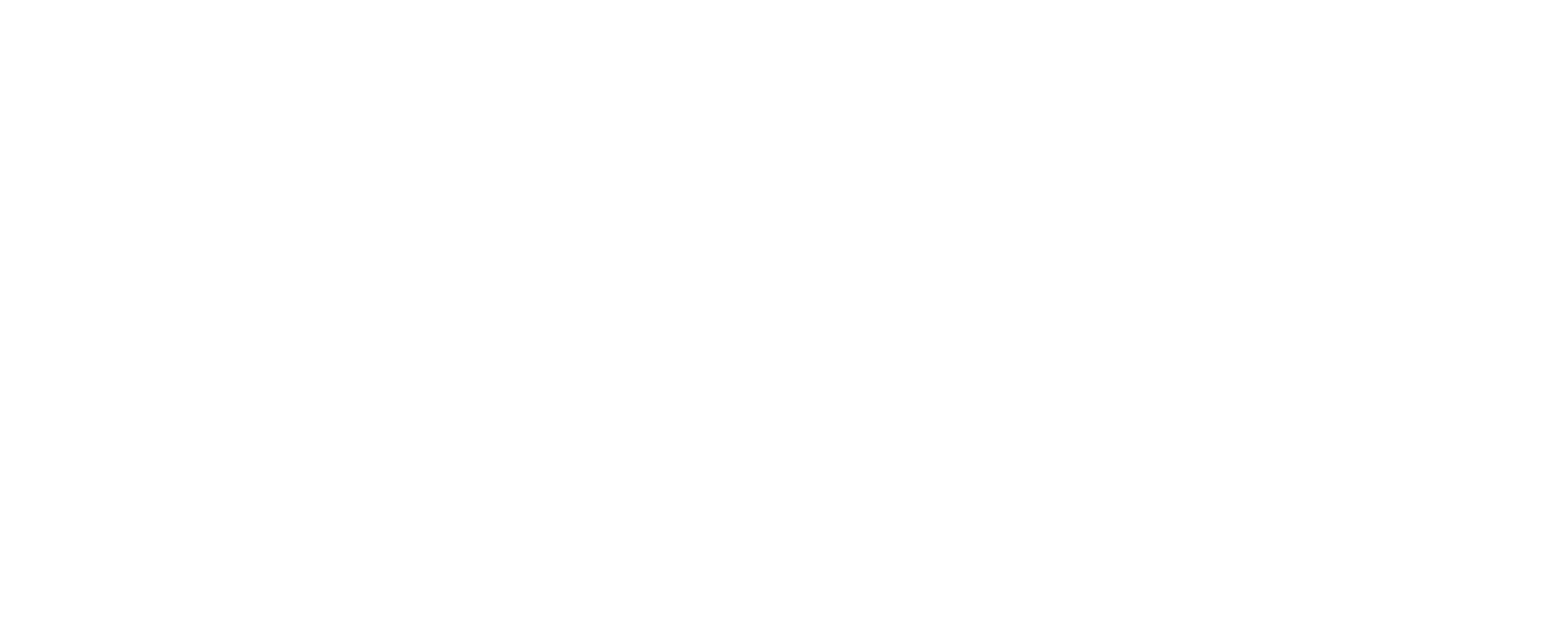
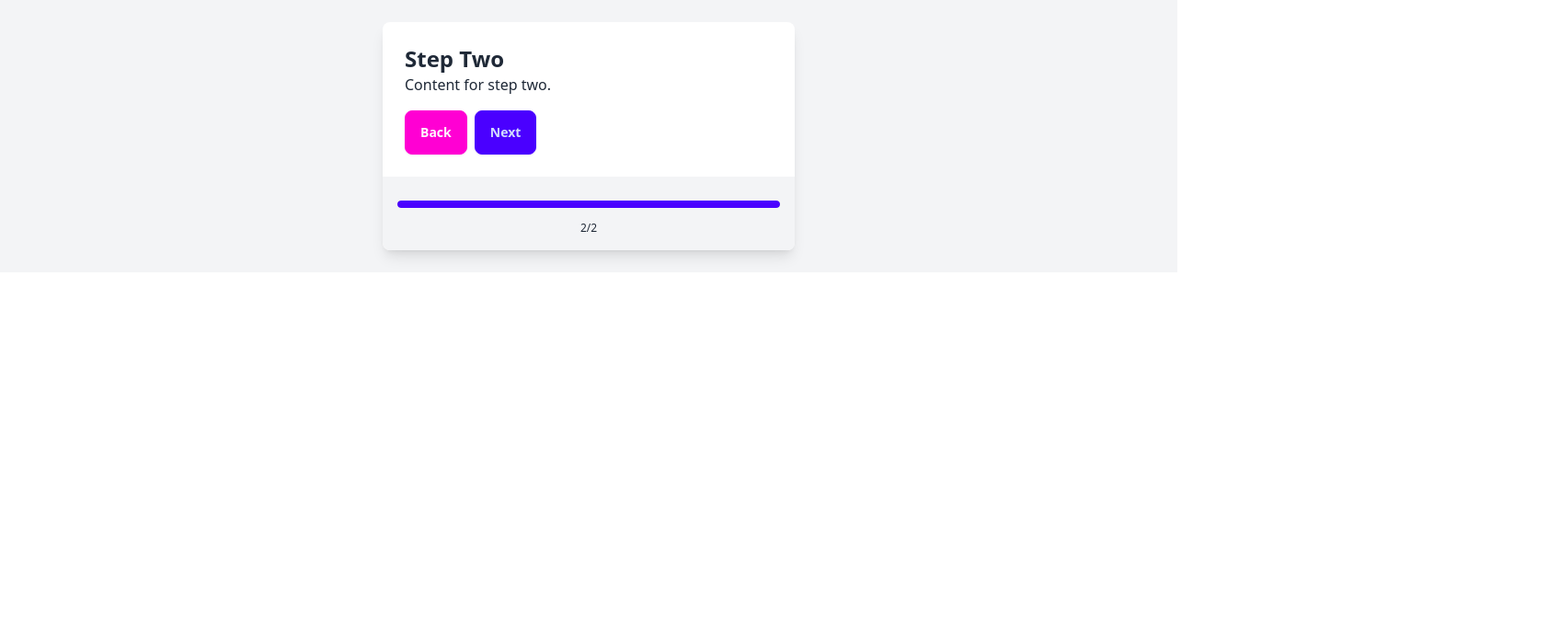
Before and after one commit to jporcenaluk/marino-app, a React (Vite) app in the folder emissions-app/frontend/: page /story/2 in a window 1280 px wide. Before the commit this address had no page. Shown: the top 700 px of the page at 92% size, 1696 px wide, since content can reach past the window. Built offline with nearby package versions, Linux system fonts and the light colour scheme.

Commit message:
now have a progress bar

```diff
--- a/emissions-app/frontend/src/Routes.tsx
+++ b/emissions-app/frontend/src/Routes.tsx
@@ -12,8 +12,8 @@
       <BrowserRouter>
         <Routes>
             <Route element={<StoryLayout />}>
-                <Route path="/story/01" element={<Story01Summary />} />
-                <Route path="/story/02" element={<Story02Next />} />
+                <Route path="/story/1" element={<Story01Summary />} />
+                <Route path="/story/2" element={<Story02Next />} />
             </Route>
             <Route element={<MainLayout />}>
                 <Route path="/" element={<HomePage />} />
--- a/emissions-app/frontend/src/components/Footer.tsx
+++ b/emissions-app/frontend/src/components/Footer.tsx
@@ -0,0 +1,7 @@
+const Footer = () => (
+    <footer className="bg-gray-200 text-center text-xs p-3 absolute bottom-0 w-full">
+      <p>&copy; 2024 Jared Porcenaluk</p>
+    </footer>
+)
+
+export default Footer;
--- a/emissions-app/frontend/src/components/Header.tsx
+++ b/emissions-app/frontend/src/components/Header.tsx
@@ -0,0 +1,7 @@
+const Header = () => (
+    <header className="bg-gray-200 text-center text-xs p-3 absolute bottom-0 w-full">
+      <h1>Marino Maths Week</h1>
+    </header>
+)
+
+export default Header;
--- /dev/null
+++ b/emissions-app/frontend/src/components/ProgressBar.tsx
@@ -0,0 +1,29 @@
+import { useContext } from 'react';
+import { StoryProgressContext } from '../contexts/StoryProgressContext';
+
+const ProgressBar = () => {
+  const context = useContext(StoryProgressContext);
+
+  if (!context) {
+    // The ProgressBar is being used outside of the StoryProgressProvider
+    return null;
+  }
+
+  const { currentStep, totalSteps } = context;
+  const progressPercentage = (currentStep / totalSteps) * 100;
+
+  return (
+    <div className="p-4 bg-gray-100">
+      <div className="w-full">
+        <progress
+          className="progress progress-primary w-full"
+          value={progressPercentage}
+          max="100"
+        ></progress>
+        <div className="text-xs text-center mt-2">{`${currentStep}/${totalSteps}`}</div>
+      </div>
+    </div>
+  );
+};
+
+export default ProgressBar;
--- a/emissions-app/frontend/src/contexts/StoryProgressContext.tsx
+++ b/emissions-app/frontend/src/contexts/StoryProgressContext.tsx
@@ -10,7 +10,7 @@
   undefined
 );
 
-export const ProgressProvider = (props: PropsWithChildren<StoryProgressContextProps>) => {
+export const StoryProgressProvider = (props: PropsWithChildren<StoryProgressContextProps>) => {
   const [currentStep, setCurrentStep] = useState(1);
   const totalSteps = 2; // Total number of steps in the wizard
 
--- a/emissions-app/frontend/src/layouts/MainLayout.tsx
+++ b/emissions-app/frontend/src/layouts/MainLayout.tsx
@@ -1,21 +1,16 @@
 import Header from '../components/Header';
 import Footer from '../components/Footer';
-import ProgressBar from '../contexts/StoryProgressContext';
-import { ReactNode } from 'react';
+import { Outlet } from 'react-router-dom';
 
-interface MainLayoutProps {
-  children: ReactNode;
-}
-
-const MainLayout = ({ children }: MainLayoutProps) => (
-  <div className="font-sans bg-gray-100 p-6">
-    <div className="max-w-md mx-auto bg-white shadow-lg rounded-lg overflow-hidden">
-      <Header />
-      {children}
-      <Footer />
-      <ProgressBar />
+const MainLayout = () => (
+    <div className="font-sans bg-gray-100 p-6">
+        <div className="max-w-md mx-auto bg-white shadow-lg rounded-lg overflow-hidden">
+        <Header />
+        <div>Hi i'm the main layout</div>
+        <Outlet />
+        <Footer />
+        </div>
     </div>
-  </div>
-);
+)
 
 export default MainLayout;
--- a/emissions-app/frontend/src/layouts/StoryLayout.tsx
+++ b/emissions-app/frontend/src/layouts/StoryLayout.tsx
@@ -1,10 +1,11 @@
 import { Outlet } from 'react-router-dom';
 import Header from '../components/Header';
-import ProgressBar from '../contexts/StoryProgressContext';
+import ProgressBar from '../components/ProgressBar';
 import Footer from '../components/Footer';
-import StoryProgressProvider from '../contexts/StoryProgressContext';
+import { StoryProgressProvider } from '../contexts/StoryProgressContext';
 
 const StoryLayout = () => (
+  <StoryProgressProvider>
     <div className="font-sans bg-gray-100 p-6">
       <div className="max-w-md mx-auto bg-white shadow-lg rounded-lg overflow-hidden">
         <Header />
@@ -13,6 +14,7 @@
         <Footer />
       </div>
     </div>
+  </StoryProgressProvider>
 );
 
 export default StoryLayout;
--- a/emissions-app/frontend/src/pages/HomePage.tsx
+++ b/emissions-app/frontend/src/pages/HomePage.tsx
@@ -43,7 +43,7 @@
       const data = await response.json()
       if (response.ok) {
         console.log('Success:', data);
-        navigate('/visualisation')
+        navigate('/story/1')
       } else {
         console.log('Error:', data);
         console.error('API call failed')
--- a/emissions-app/frontend/src/pages/story/Story01Summary.tsx
+++ b/emissions-app/frontend/src/pages/story/Story01Summary.tsx
@@ -1,4 +1,6 @@
-import { useEffect, useState } from 'react';
+import { useEffect, useState, useContext } from 'react';
+import { StoryProgressContext } from '../../contexts/StoryProgressContext';
+import { useNavigate } from 'react-router-dom';
 import './Story01Summary.css';
 
 interface RecordData {
@@ -21,6 +23,22 @@
 function Story01Summary() {
   const [documents, setDocuments] = useState<Document>();
   const [loading, setLoading] = useState(true);
+  const context = useContext(StoryProgressContext);
+  const navigate = useNavigate();
+
+  if (!context) {
+    throw new Error('Story01Summary must be used within a StoryProgressProvider');
+  }
+
+  const { setCurrentStep } = context;
+
+  useEffect(() => {
+    setCurrentStep(1);
+  }, [setCurrentStep]);
+
+  const handleNext = () => {
+    navigate('/story/2');
+  };
 
   useEffect(() => {
     async function fetchDocuments() {
@@ -70,6 +88,9 @@
         <img src="/assets/beach_ball.png" alt="Beach ball representing 1 kg of CO2" className="beach-ball-image" />
       </section>
       <div style={{ display: 'none' }}>{JSON.stringify(documents)}</div>
+      <button className="btn btn-primary mt-4" onClick={handleNext}>
+        Next
+      </button>
     </div>
   );
 }
--- a/emissions-app/frontend/src/pages/story/Story02Next.tsx
+++ b/emissions-app/frontend/src/pages/story/Story02Next.tsx
@@ -1,8 +1,41 @@
+
+import { useEffect, useContext } from 'react';
+import { StoryProgressContext } from '../../contexts/StoryProgressContext';
+import { useNavigate } from 'react-router-dom';
 
 function Story02Next() {
+    const context = useContext(StoryProgressContext);
+    const navigate = useNavigate();
+
+    if (!context) {
+        throw new Error('Story02Next must be used within a StoryProgressProvider');
+    }
+
+    const { setCurrentStep } = context;
+
+    useEffect(() => {
+        setCurrentStep(2);
+    }, [setCurrentStep]);
+
+    const handleNext = () => {
+        navigate('/story/3');
+    };
+
+    const handleBack = () => {
+        navigate('/story/1');
+    };
+
   return (
-    <div>
-        Page 2
+    <div className="p-6">
+      {/* Step two content */}
+      <h2 className="text-2xl font-bold">Step Two</h2>
+      <p>Content for step two.</p>
+      <button className="btn btn-secondary mt-4 mr-2" onClick={handleBack}>
+        Back
+      </button>
+      <button className="btn btn-primary mt-4" onClick={handleNext}>
+        Next
+      </button>
     </div>
   );
 }
```
Also changed, not shown: 1 other file (tests, documents, lock files or other folders). Lines whose indentation alone changed are shown as unchanged.
